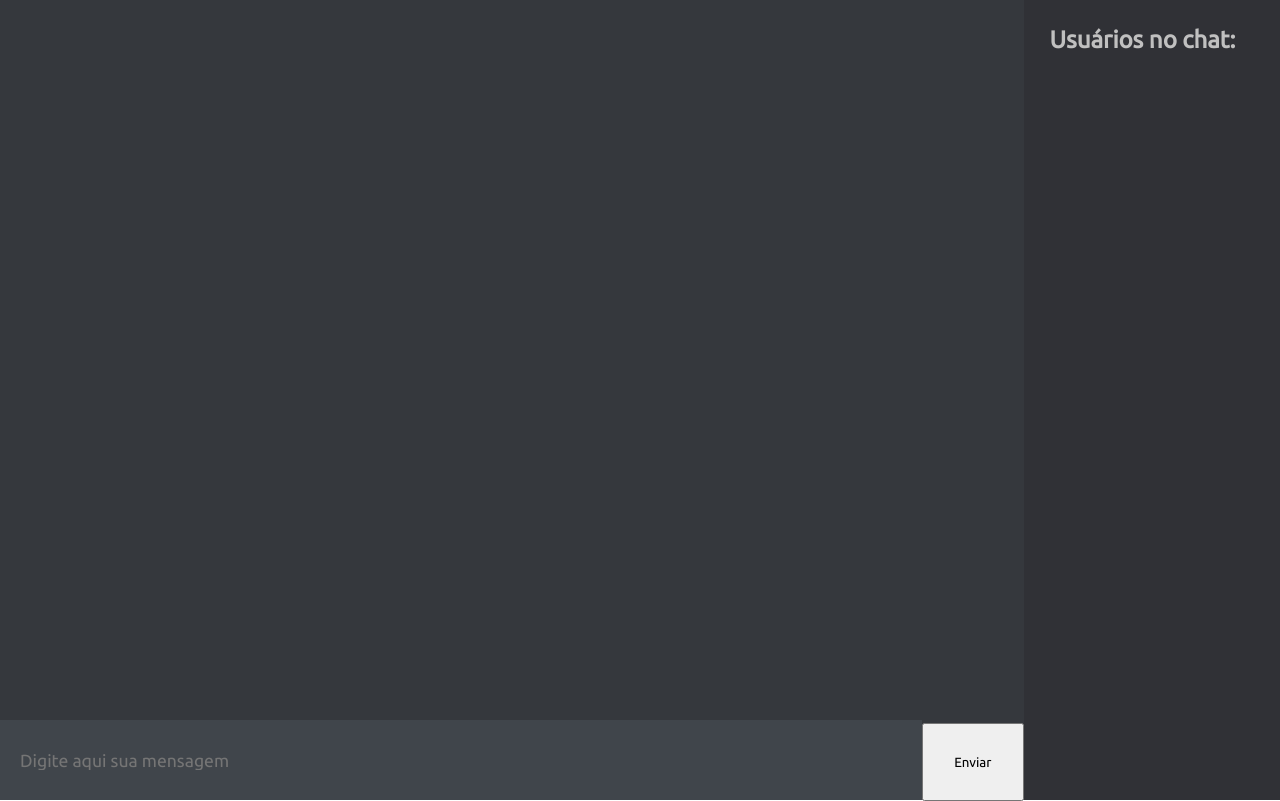
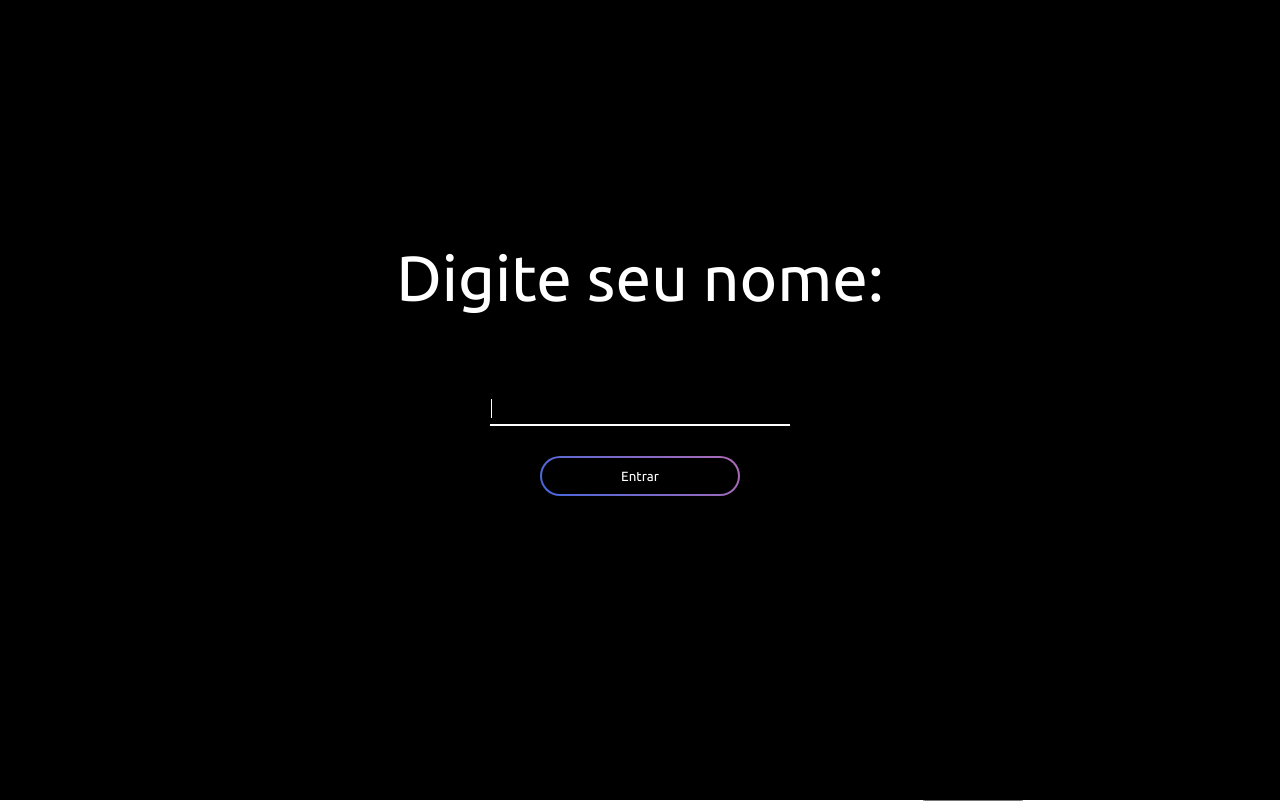
Before and after one commit to ribeiro-dev/chat-realtime, a website: page public/index.html in a window 1280 px wide. Drawn offline with nearby package versions, Linux system fonts and the light colour scheme; no server answers.

Commit message:
cria modal pro usuario escolher o nome

```diff
--- a/public/index.html
+++ b/public/index.html
@@ -10,9 +10,7 @@
     <link rel="preconnect" href="https://fonts.gstatic.com" crossorigin>
     <link href="https://fonts.googleapis.com/css2?family=Ubuntu&display=swap" rel="stylesheet">
 
-    <!-- Importa o socket.io -->
-    <script src="https://cdn.socket.io/4.5.3/socket.io.min.js" integrity="sha384-WPFUvHkB1aHA5TDSZi6xtDgkF0wXJcIIxXhC6h8OT8EH3fC5PWro5pWJ1THjcfEi" crossorigin="anonymous"></script>
-    <!-- Importa o jQuery -->
+    <script src="https://cdn.socket.io/4.5.3/socket.io.min.js"></script>
     <script src="https://cdnjs.cloudflare.com/ajax/libs/jquery/3.6.1/jquery.min.js"></script>
 
     <title>Chat Real Time</title>
@@ -42,6 +40,20 @@
                 <p class="username">Usuário 1</p>
             </div> -->
         </section>
+
+        <div class="modal">
+            <div class="modal-container">
+                <p>Digite seu nome:</p>
+                <form class="username-form">
+                    <label for="username" style="display: none;">Nome</label>
+                    <input type="text" name="username" id="username">
+
+                    <div class="btn-block">
+                        <button type="submit">Entrar</button>
+                    </div>
+                </form>
+            </div>
+        </div>
     </main>
 
     <script src="scripts.js"></script>
--- a/public/scripts.js
+++ b/public/scripts.js
@@ -1,5 +1,6 @@
 $(document).ready(function(){
     var socket = io("https://realtime-chaat.herokuapp.com/")
+    // var socket = io("localhost:3000")
 
     function renderMessage(msg) {
         // função que vai renderizar a mensagem no chat
@@ -16,7 +17,7 @@ $(document).ready(function(){
     function renderUser(user) {
         $(".users").append(
             `<div class="user-online">
-                <p class="username">${user}</p>
+                <p class="username">${user.username}</p>
             </div>`
         )
     }
@@ -42,15 +43,18 @@ $(document).ready(function(){
         renderMessage(message)
     })
 
+
+    // envio do formulário de mensagens
     $("#form").submit(event => {
         event.preventDefault()
 
-        // var author = $("input[name=username]").val()
-        var author = socket.id
+        var id = socket.id
+        var author = username
         var message = $("#input").val()
 
         if (author.length && message.length) {
             var messageObject = {
+                id: id,
                 author: author,
                 message: message
             }
@@ -61,4 +65,21 @@ $(document).ready(function(){
         socket.emit("sendMessage", messageObject)
         $("#form").trigger("reset")
     })
+
+    // envio do formulario de username
+    $(".username-form").submit(event => {
+        event.preventDefault()
+
+        let username = $("#username").val()
+        console.log(username)
+
+        //send username to server
+        socket.emit("getUsername", {
+            id: socket.id,
+            username: username
+        })
+
+        //close modal
+        $(".modal").fadeOut("slow")
+    })
   });
--- a/public/style.css
+++ b/public/style.css
@@ -80,6 +80,7 @@ main {
     height: 97%;
 }
 
+
 /* LISTA DOS USUÁRIOS DO CHAT */
 .users {
     width: 20%;
@@ -108,3 +109,94 @@ main {
 .users .user-online .username {
     font-weight: 500;
 }
+
+
+/* Modal Username */
+.modal {
+    position: fixed;
+    z-index: 1;
+    width: 100%;
+    height: 100%;
+    background-color: #000;
+
+    display: flex;
+    justify-content: center;
+    align-items: center;
+}
+
+.modal-container {
+    width: 80%;
+    height: 40%;
+
+    color: #fff;
+    text-align: center;
+
+}
+
+.modal-container p {
+    font-size: 4rem;
+    margin-bottom: 80px;
+}
+
+.modal-container input {
+    width: 300px;
+    height: 32px;
+
+    outline: 0;
+    border-width: 0 0 2px;
+    border-color: white;
+
+    color: white;
+    font-size: 1rem;
+
+    background-color: #000;
+    animation: blink-empty 1s infinite;
+    background-image: linear-gradient(white, white);
+    background-position: 1px  center;
+    background-repeat: no-repeat;
+    background-size:1px 1.2em;
+}
+
+.modal-container input:focus {
+    background-image:none;
+}
+
+.modal-container .btn-block {
+    width: 200px;
+    margin: 30px auto;
+
+    background: linear-gradient(45deg,#4568dc,#b06ab3);
+    border-radius: 60px;
+
+    height: 40px;
+    display: flex;
+    flex-direction: row;
+    justify-content: center;
+    align-content: center;
+    padding: 2px;
+
+    transition: box-shadow .5s ease;
+}
+
+.modal-container .btn-block:hover {
+    box-shadow: 1px 1px 26px rgba(255, 255, 255, 0.438);
+}
+
+.modal-container .btn-block button {
+    width: 200px;
+    background: black;
+    border-style: none;
+    border-radius: 60px;
+
+    color: white;
+
+    cursor: pointer;
+}
+
+
+/* animacao pra deixa o cursor piscando mesmo sem foco no input
+https://stackoverflow.com/questions/41840340/html-input-blinking-caret-without-focus */
+@keyframes blink-empty {
+    25%, 75%{background-size:1px 1.2em;}
+    50% {background-size: 0 1.2em;}
+}
```
Also changed, not shown: server.js (+20 -7 lines).
